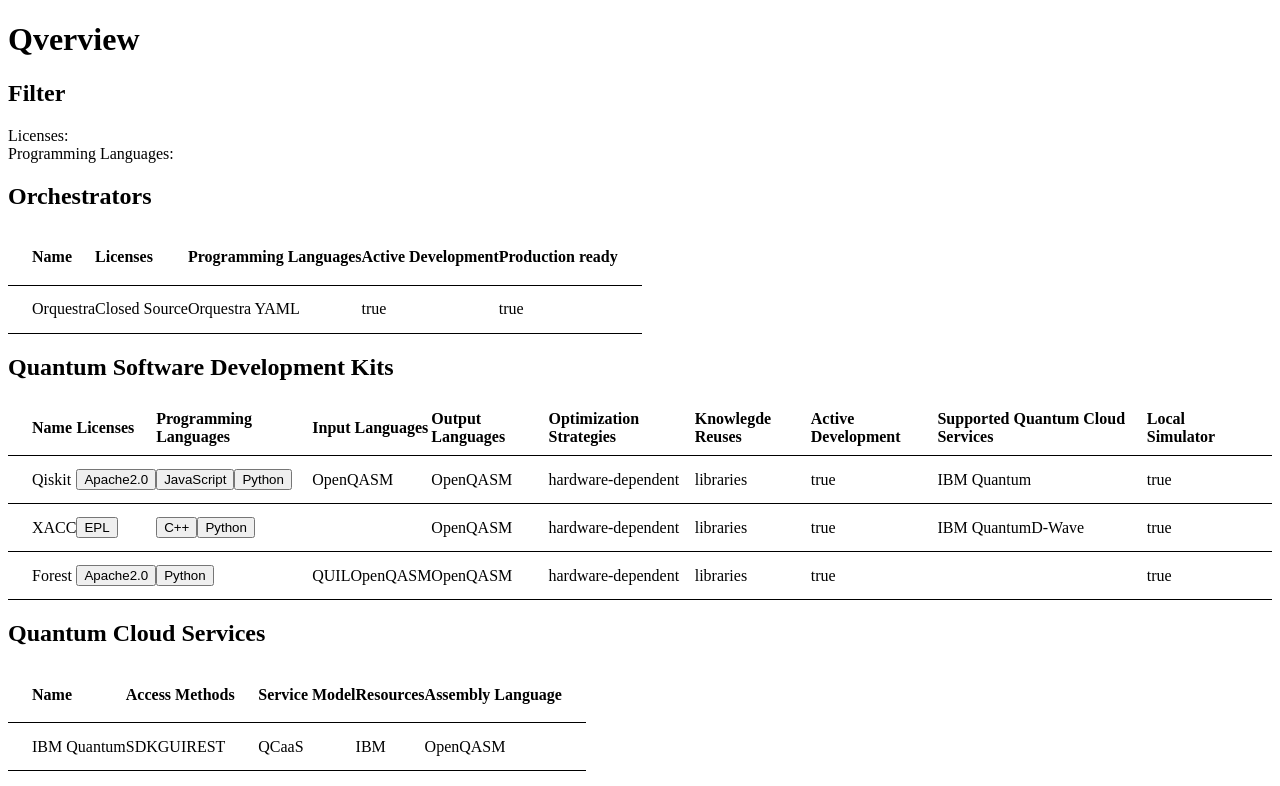
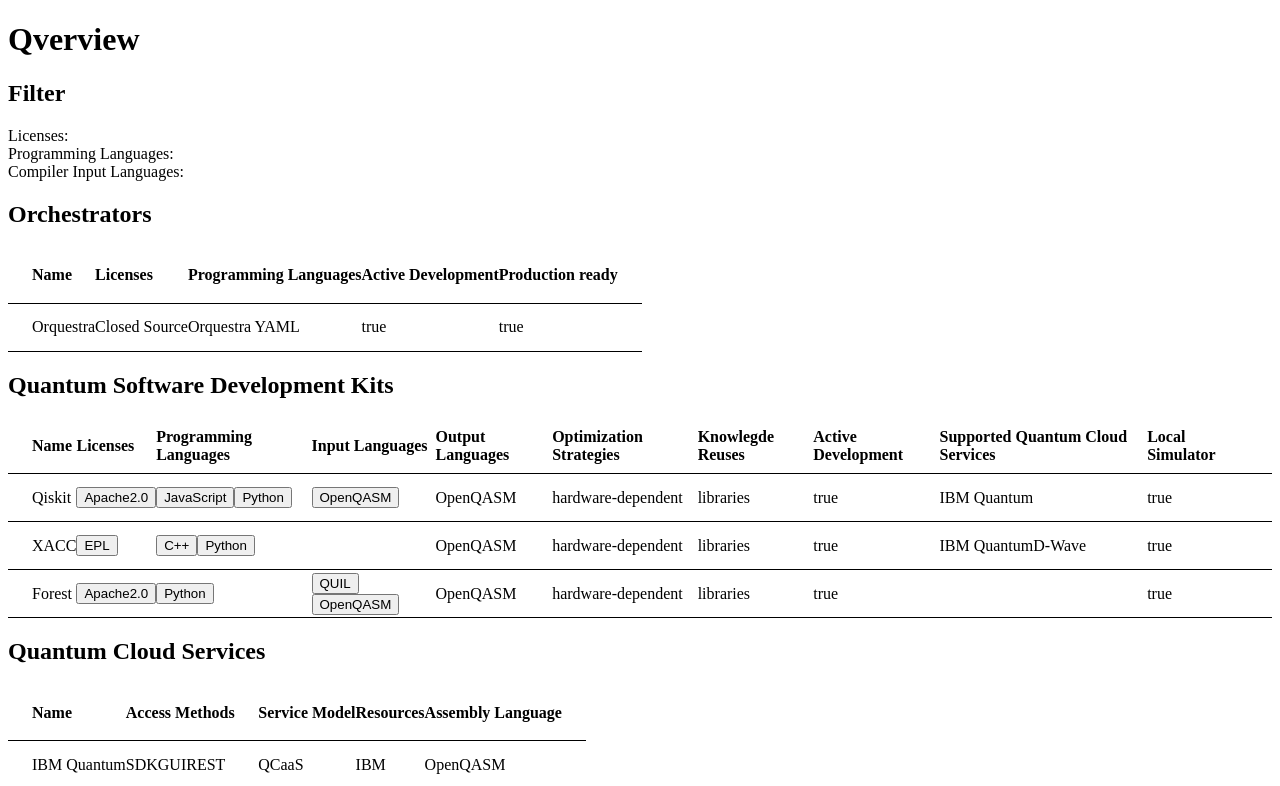
Before and after one commit to UST-QuAntiL/Qverview, an Angular app: page / in a window 1280 px wide. Shown: the top 786 px of the page. Built offline with nearby package versions, Linux system fonts and the light colour scheme.

Commit message:
Implement filtering for sdk.compilerInputLanguages

```diff
--- a/src/app/filter/filter-update.service.ts
+++ b/src/app/filter/filter-update.service.ts
@@ -41,6 +41,16 @@
     this.updateFilter();
   }
 
+  toggleCompilerInputLanguage(compilerInputLanguage: string) {
+    const index = this._sdkFilter.compilerInputLanguages.indexOf(compilerInputLanguage, 0);
+    if (index >= 0) {
+      this._sdkFilter.compilerInputLanguages.splice(index, 1);
+    } else {
+      this._sdkFilter.compilerInputLanguages.push(compilerInputLanguage);
+    }
+    this.updateFilter();
+  }
+
   clear() {
     this._sdkFilter = {
       name: '',
--- a/src/app/filter/filter.component.html
+++ b/src/app/filter/filter.component.html
@@ -12,4 +12,10 @@
             <button (click)="prorammingLanguageClicked(x)">{{x}}</button>
         </span>
     </div>
+    <div>
+        Compiler Input Languages:
+        <span *ngFor="let x of sdkFilter.compilerInputLanguages">
+            <button (click)="compilerInputLanguageClicked(x)">{{x}}</button>
+        </span>
+    </div>
 </div>
--- a/src/app/filter/filter.component.ts
+++ b/src/app/filter/filter.component.ts
@@ -28,6 +28,10 @@
     this.filterUpdateService.toggleProgrammingLanguage(programmingLanguage);
   }
 
+  compilerInputLanguageClicked(compilerInputLanguage: string) {
+    this.filterUpdateService.toggleCompilerInputLanguage(compilerInputLanguage);
+  }
+
   clear() {
     this.filterUpdateService.clear()
   }
--- a/src/app/sdk/sdks-table/sdks-table.component.html
+++ b/src/app/sdk/sdks-table/sdks-table.component.html
@@ -20,7 +20,7 @@
         <ng-container matColumnDef="compilerInputLanguages">
             <th mat-header-cell *matHeaderCellDef>Input Languages</th>
             <td mat-cell *matCellDef="let sdk">
-                <span *ngFor="let x of sdk.compilerInputLanguages">{{x}}</span>
+                <button *ngFor="let x of sdk.compilerInputLanguages" (click)="compilerInputLanguageClicked(x)">{{x}}</button>
             </td>
         </ng-container>
         <ng-container matColumnDef="compilerOutputLanguages">
--- a/src/app/sdk/sdks-table/sdks-table.component.ts
+++ b/src/app/sdk/sdks-table/sdks-table.component.ts
@@ -42,6 +42,11 @@
           result = false;
         }
       }
+      for (let x of f.compilerInputLanguages) {
+        if (!data.compilerInputLanguages.includes(x)) {
+          result = false;
+        }
+      }
       return result;
     };
 
@@ -57,4 +62,8 @@
   programmingLanguageClicked(language: string) {
     this.filterUpdateService.toggleProgrammingLanguage(language);
   }
+
+  compilerInputLanguageClicked(compilerInputLanguage: string) {
+    this.filterUpdateService.toggleCompilerInputLanguage(compilerInputLanguage);
+  }
 }
```
